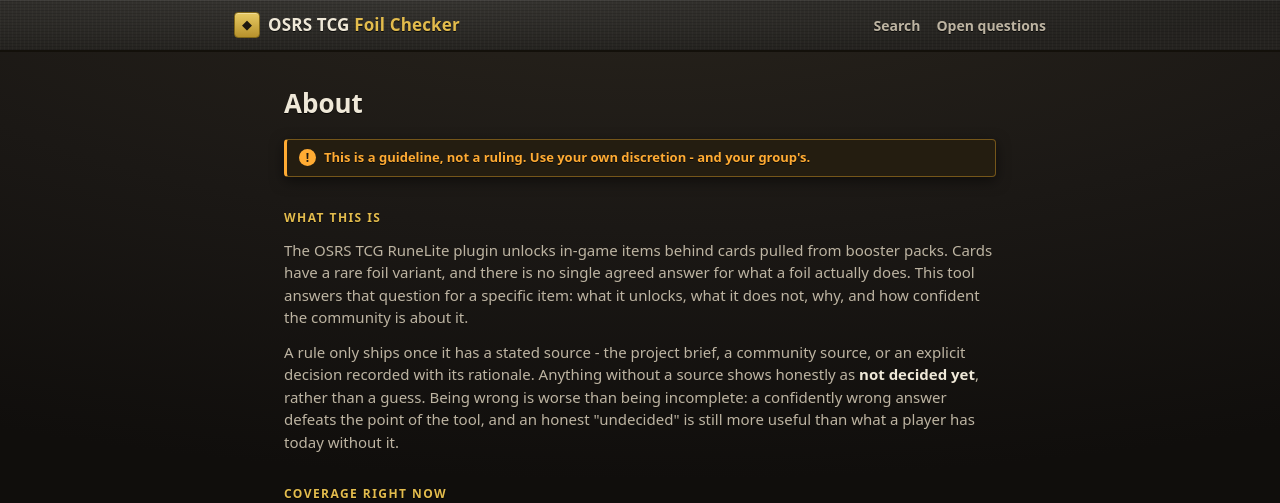
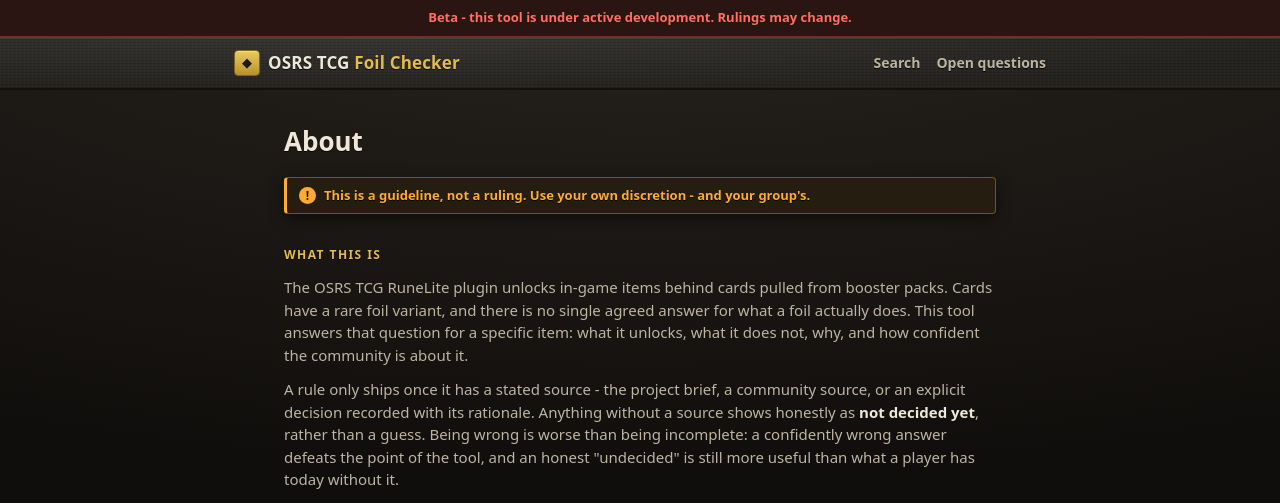
Before and after one commit to otfc-web-abb/otfc-web-app, a website built with Vite: page about.html in a window 1280 px wide. Shown: the top 503 px of the page. Built offline with nearby package versions, Linux system fonts and the light colour scheme.

Commit message:
beta banner
banner across all pages to display app in beta

```diff
--- a/src/style.css
+++ b/src/style.css
@@ -126,6 +126,16 @@ img {
 }
 
 /* --- shell ---------------------------------------------------------------- */
+
+.beta-banner {
+  background-color: var(--no-bg);
+  border-bottom: 2px solid var(--no-edge);
+  color: var(--no);
+  font-size: 13px;
+  font-weight: 600;
+  text-align: center;
+  padding: var(--s2) var(--s4);
+}
 
 .site-header {
   border-radius: 0;
--- a/src/ui/shell.ts
+++ b/src/ui/shell.ts
@@ -11,6 +11,8 @@ export function renderShell(
   body: string,
 ): string {
   return `
+    <div class="beta-banner">Beta - this tool is under active development. Rulings may change.</div>
+
     <header class="site-header">
       <div class="site-header__inner">
         <a class="wordmark" href="/">
```
